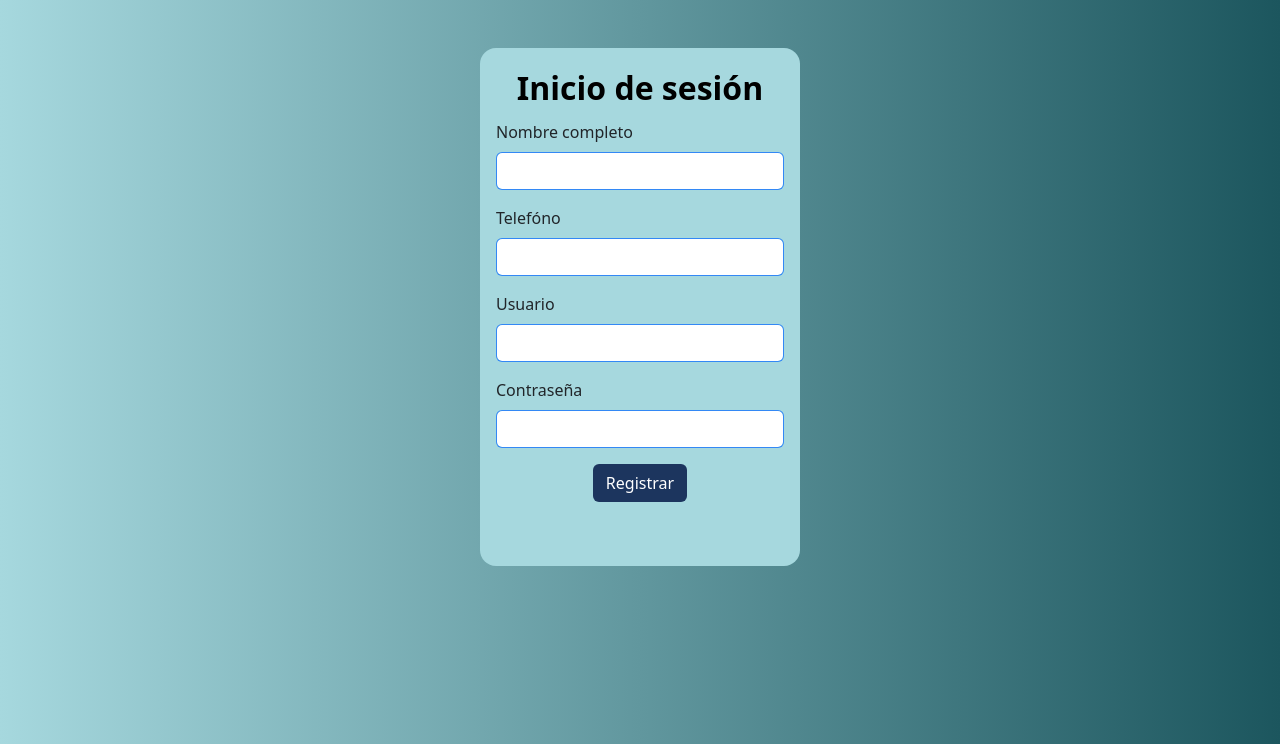
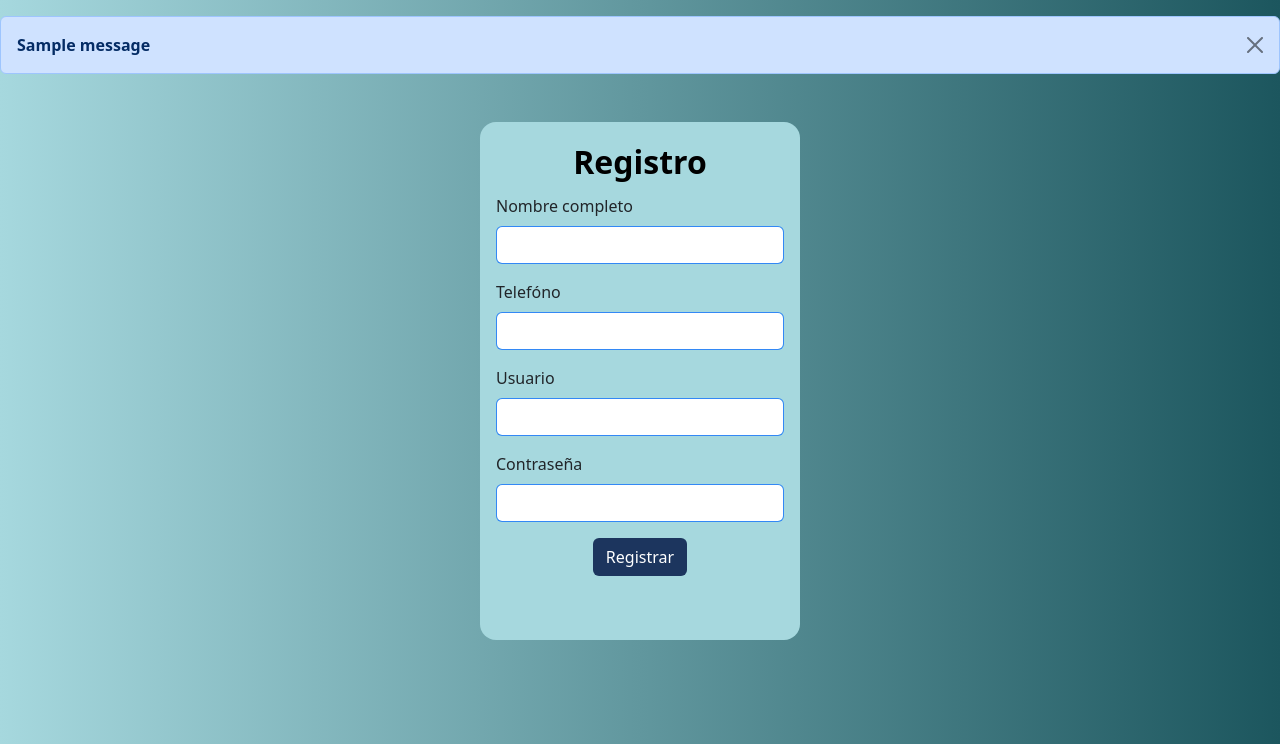
Before and after one commit to Yimluri/PI_Flask, a Flask app: page /registroPaciente in a window 1280 px wide. Shown: the part 56-800 px from the top of the page. Run offline with Flask 3, Linux system fonts and the light colour scheme; tables that the repository leaves empty or names only in its code hold one stand-in row (values such as "Sample post"); one stand-in notice (Sample message) is shown; some libraries are stand-ins or nearby versions.

Commit message:
avancePI

```diff
--- a/Templates/inicioS.html
+++ b/Templates/inicioS.html
@@ -7,7 +7,7 @@
         <form>
             <div class="mb-3">
                 <label for="formGroupExampleInput" class="form-label">Usuario</label>
-                <input type="text" class="form-control border-primary border-opacity-75 rounded" aria-label="Sizing example input" aria-describedby="inputGroup-sizing-sm" id="txtRFC" name="txtRFC" maxlength="11">
+                <input type="text" class="form-control border-primary border-opacity-75 rounded" aria-label="Sizing example input" aria-describedby="inputGroup-sizing-sm" id="txtRFC" name="txtRFC">
             </div>
             <div class="mb-3">
                 <label for="formGroupExampleInput" class="form-label">Contraseña</label>
--- a/Templates/perfilMed.html
+++ b/Templates/perfilMed.html
@@ -5,7 +5,7 @@
 <div class="col-md-6">
     <div class="container-lg mt-3 w-75 p-3 border-opacity-75 rounded-4" style="background-color: #556a8de7;">
         <label for="formGroupExampleInput" class="form-label fs-2 text-white fw-semibold">Perfil Médico</label>
-        <form>
+        <form action="/editar2/{{albums.0}}" method="POST">
             <div class="mb-3">
                 <label for="formGroupExampleInput" class="form-label">Nombre completo</label>
                 <input type="text" class="form-control border-primary border-opacity-75 rounded" aria-label="Sizing example input" aria-describedby="inputGroup-sizing-sm" id="txtRFC" name="txtRFC" maxlength="11" disabled>
--- a/Templates/registro.html
+++ b/Templates/registro.html
@@ -1,24 +1,35 @@
 {%extends "plantilla.html"%}
 
 {%block body%}
+{% with messages = get_flashed_messages() %}
+{% if messages %}
+{% for message in messages %}
+
+<div class="alert alert-primary alert-dismissible fade show mt-3" role="alert">
+    <strong>{{message}}</strong>
+    <button type="button" class="btn-close" data-bs-dismiss="alert" aria-label="Close"></button>
+  </div>
+{% endfor %}
+{% endif %}
+{% endwith %}
     <div class="container-lg mt-5 mb-5 w-25 p-3 border-opacity-75 rounded-4" style="background-color: #A6D8DE;">
-        <label for="formGroupExampleInput" class="form-label fs-2 text-black fw-semibold" style="display: flex; justify-content: center;">Inicio de sesión</label>
-        <form>
+        <label for="formGroupExampleInput" class="form-label fs-2 text-black fw-semibold" style="display: flex; justify-content: center;">Registro</label>
+        <form action="/guardarPaciente" method="post">
             <div class="mb-3">
                 <label for="formGroupExampleInput" class="form-label">Nombre completo</label>
-                <input type="text" class="form-control border-primary border-opacity-75 rounded" aria-label="Sizing example input" aria-describedby="inputGroup-sizing-sm" id="txtRFC" name="txtRFC" maxlength="11">
+                <input type="text" class="form-control border-primary border-opacity-75 rounded" aria-label="Sizing example input" aria-describedby="inputGroup-sizing-sm" id="txtNombre" name="txtNombre" required>
             </div>
             <div class="mb-3">
                 <label for="formGroupExampleInput" class="form-label">Telefóno</label>
-                <input type="text" class="form-control border-primary border-opacity-75 rounded" aria-label="Sizing example input" aria-describedby="inputGroup-sizing-sm" id="txtNombre" name="txtNombre">
+                <input type="text" class="form-control border-primary border-opacity-75 rounded" aria-label="Sizing example input" aria-describedby="inputGroup-sizing-sm" id="txtTelefono" name="txtTelefono" required>
             </div>
             <div class="mb-3">
                 <label for="formGroupExampleInput" class="form-label">Usuario</label>
-                <input type="text" class="form-control border-primary border-opacity-75 rounded" aria-label="Sizing example input" aria-describedby="inputGroup-sizing-sm" id="txtNombre" name="txtNombre">
+                <input type="text" class="form-control border-primary border-opacity-75 rounded" aria-label="Sizing example input" aria-describedby="inputGroup-sizing-sm" id="txtUsuario" name="txtUsuario" required>
             </div>
             <div class="mb-3">
                 <label for="formGroupExampleInput" class="form-label">Contraseña</label>
-                <input type="text" class="form-control border-primary border-opacity-75 rounded" aria-label="Sizing example input" aria-describedby="inputGroup-sizing-sm" id="txtNombre" name="txtNombre">
+                <input type="password" class="form-control border-primary border-opacity-75 rounded" aria-label="Sizing example input" aria-describedby="inputGroup-sizing-sm" id="txtPassword" name="txtPassword" required>
             </div>
             <div style="display: flex; justify-content: center;">
             <button class="btn mb-5 text-white" type="submit" style="background-color: #1c355E;">Registrar</button>
--- a/app.py
+++ b/app.py
@@ -6,7 +6,7 @@ app = Flask(__name__)
 app.config['MYSQL_HOST'] = 'localhost'
 app.config['MYSQL_USER'] = 'root'
 app.config['MYSQL_PASSWORD'] = ''
-app.config['MYSQL_DB'] = 'proyectoi1'
+app.config['MYSQL_DB'] = 'PI_3'
 app.config['MYSQL_PORT'] = 3307
 
 mysql = MySQL(app)
@@ -50,6 +50,13 @@ def test():
 def respuestas():
    return render_template('respuestas.html')
 
+@app.route('/editar/<id>')
+def editar(id):
+     cur= mysql.connection.cursor()
+     cur.execute('select * from T_psicologos where ID_psicologo=%s',[id])
+     psi= cur.fetchone()
+     return render_template ('perfilMed.html', albums = psi)
+
 @app.route('/guardarMedico',methods=['POST'])
 def guardarMedico():
 
@@ -61,11 +68,26 @@ def guardarMedico():
          FPassword=request.form['txtPassword']
 
          cursor = mysql.connection.cursor()
-         cursor.execute('insert into table_med(nombre,cedula,telefono,correo,password) values(%s,%s,%s,%s,%s)', (FNombre,FCedula,FTelefono,FCorreo,FPassword))
+         cursor.execute('insert into T_psicologos(nombre,cedula,telefono,correo,password) values(%s,%s,%s,%s,%s)', (FNombre,FCedula,FTelefono,FCorreo,FPassword))
          mysql.connection.commit()
          flash('Registro guardado correctamente')
          return redirect(url_for('registroMedico'))
 
+@app.route('/guardarPaciente',methods=['POST'])
+def guardarPaciente():
+
+    if request.method== 'POST':
+         FNombre=request.form['txtNombre']
+         FTelefono=request.form['txtTelefono']
+         FUsuario=request.form['txtUsuario']
+         FPassword=request.form['txtPassword']
+
+         cursor = mysql.connection.cursor()
+         cursor.execute('insert into T_pacientes(Nombre_Completo,Telefono,Usuario,Password) values(%s,%s,%s,%s)', (FNombre,FTelefono,FUsuario,FPassword))
+         mysql.connection.commit()
+         flash('Registro guardado correctamente')
+         return redirect(url_for('registroPaciente'))
+
 
 if __name__ == '__main__':
   app.run(port=3000,debug=True)
```
Also changed, not shown: Templates/registromed.html (+7 -7 lines).
